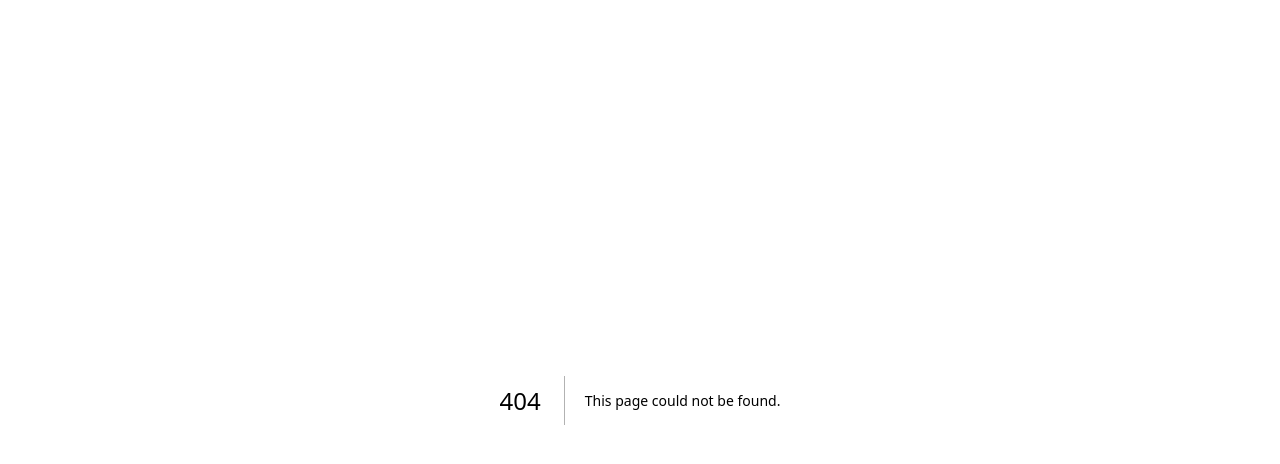
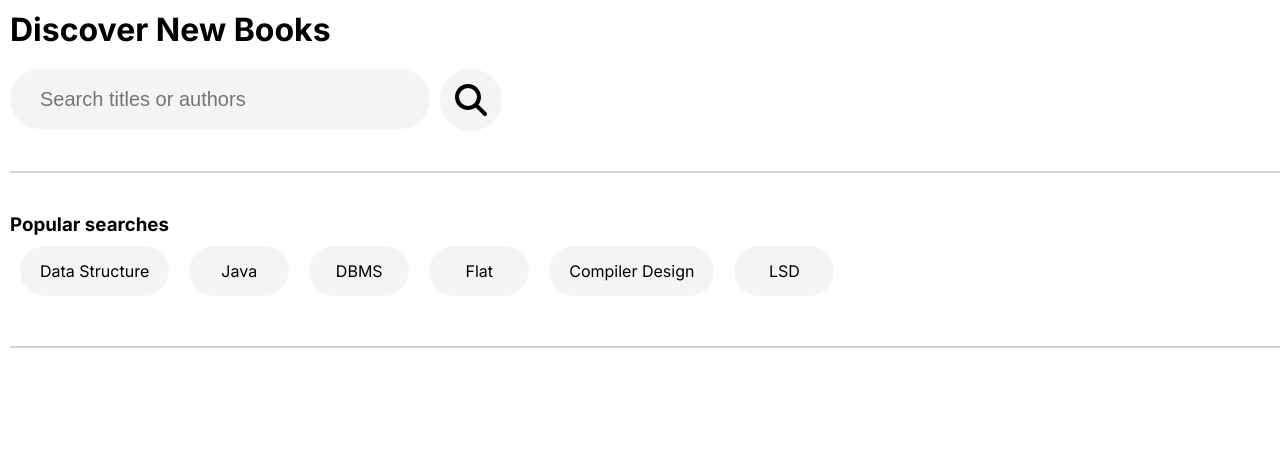
Before and after one commit to AdithyanSPillaiOfficial/Digital-Library, a Next.js app in the folder frontend/: page /search in a window 1280 px wide. Before the commit this address had no page. Shown: the top 464 px of the page. Built offline with nearby package versions, Linux system fonts and the light colour scheme.

Commit message:
Added Search Page and Restricted theme to Light mode

```diff
--- a/frontend/src/app/layout.js
+++ b/frontend/src/app/layout.js
@@ -1,5 +1,9 @@
 import { Inter } from "next/font/google";
 import "./globals.css";
+
+import { config } from '@fortawesome/fontawesome-svg-core'
+import '@fortawesome/fontawesome-svg-core/styles.css'
+config.autoAddCss = false
 
 const inter = Inter({ subsets: ["latin"] });
 
--- /dev/null
+++ b/frontend/src/app/search/page.css
@@ -0,0 +1,87 @@
+.main {
+    width: 100vw;
+    height: 100vh;
+    background-color: white;
+    color: black;
+    padding-top: 20px;
+    padding: 10px;
+}
+
+h1 {
+
+}
+
+.input-search {
+    width: 15vw;
+    height: 20px;
+    min-width: 420px;
+    background-color: #F4F4F4;
+    border-radius: 50px;
+    border: none;
+    outline: none;
+    padding: 30px;
+    font-size: 20px;
+
+}
+
+.search-div {
+    display: flex;
+    flex-direction: row;
+    margin-top: 20px;
+}
+
+
+.search-icon {
+    margin-top: 0px;
+    margin-left: 10px;
+    padding: 15px;
+    border-radius: 50px;
+    background-color: #F4F4F4;
+}
+
+.search-icon:hover {
+    background-color: #d1d1d1;
+}
+
+.horizontal-line {
+    width: 100vw;
+    height: 2px;
+    background-color: #D3D3D3;
+    margin-top: 40px;
+    margin-bottom: 40px;
+}
+
+.popular-searches {
+    display: flex;
+    flex-direction: row;
+    overflow: scroll;
+}
+
+.popular-searches-pebble {
+    height: 50px;
+    min-width: 100px;
+    background-color: #F4F4F4;
+    border-radius: 50px;
+    margin: 10px;
+    display: flex;
+    justify-content: center;
+    align-items: center;
+    padding: 20px;
+}
+
+.popular-searches::-webkit-scrollbar {
+    width: 0; /* Set the width of the scrollbar to 0 */
+    height: 0; /* Set the height of the scrollbar to 0 */
+}
+
+.popular-searches-pebble:hover {
+    background-color: #d1d1d1;
+}
+
+
+
+@media screen and (max-width: 600px) {
+    .input-search {
+        min-width: 250px;
+    }
+  }
--- /dev/null
+++ b/frontend/src/app/search/page.jsx
@@ -0,0 +1,38 @@
+"use client";
+
+import React, { useState } from 'react'
+import './page.css'
+import '@fortawesome/fontawesome-svg-core/styles.css'
+import { FontAwesomeIcon } from '@fortawesome/react-fontawesome'
+import { faSearch } from '@fortawesome/free-solid-svg-icons'
+
+
+function Search() {
+  const [searchInput, setSearchInput] = useState('');
+  var popularSearches = ['Data Structure', 'Java', 'DBMS', 'Flat', 'Compiler Design', 'LSD']
+  return (
+    <div className='main'>
+        <h1>Discover New Books</h1>
+        <div className='search-div'>
+            <input type="search" className='input-search' placeholder='Search titles or authors' value={searchInput} onChange={(e)=>setSearchInput(e.target.value)}/>
+            <FontAwesomeIcon icon={faSearch} className='search-icon' size='2x'/>
+        </div>
+        <div className='horizontal-line' />
+        <h3>Popular searches</h3>
+        <div className='popular-searches'>
+            {
+                popularSearches.map((element, index) => (
+                    <div key={index} className='popular-searches-pebble' onClick={()=>{setSearchInput(element)}}>
+                        <p>{element}</p>
+                    </div>
+                ))
+            }
+
+        </div>
+
+        <div className="horizontal-line" />
+    </div>
+  )
+}
+
+export default Search
```
Also changed, not shown: frontend/package.json (+6 -2 lines), frontend/src/app/globals.css (+4 -4 lines), 1 other file (tests, documents, lock files or other folders).
